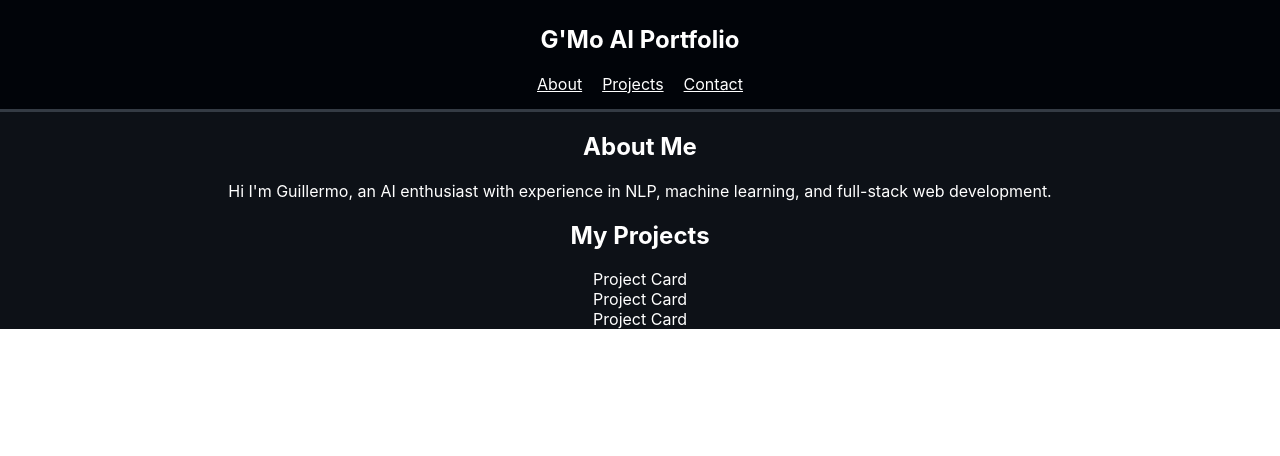
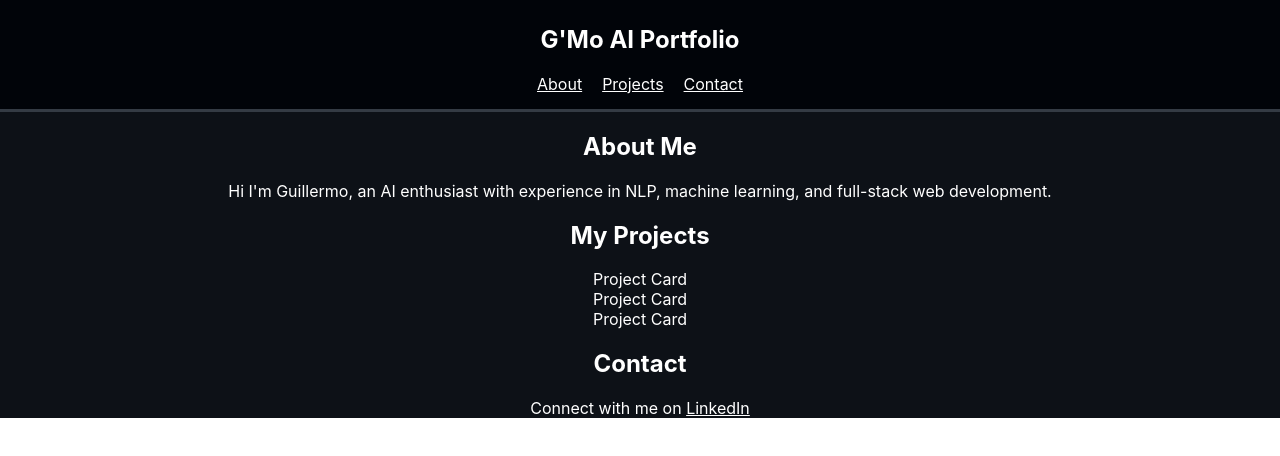
Before and after one commit to guillearria/gmo-portfolio, a React (Create React App) app: page / in a window 1280 px wide. Shown: the top 456 px of the page. Built offline with nearby package versions, Linux system fonts and the light colour scheme.

Commit message:
Expanded main component

```diff
--- a/src/App.js
+++ b/src/App.js
@@ -26,17 +26,21 @@ function App() {
   return (
     <div className="App">
       <Navbar />
-      <section>
+      <section id="about">
         <h1>About Me</h1>
         <p>Hi I'm Guillermo, an AI enthusiast with experience in NLP, machine learning, and full-stack web development.</p>
       </section>
-      <section>
+      <section id="projects">
         <h2>My Projects</h2>
         <div>
-          {projects.map((callback,index) => (
+          {projects.map((project,index) => (
             <div>Project Card</div>
           ))}
         </div>
+      </section>
+      <section id="contact">
+        <h2>Contact</h2>
+        <p>Connect with me on <a href="https://www.linkedin.com/in/guillearria/">LinkedIn</a></p>
       </section>
     </div>
   );
```
